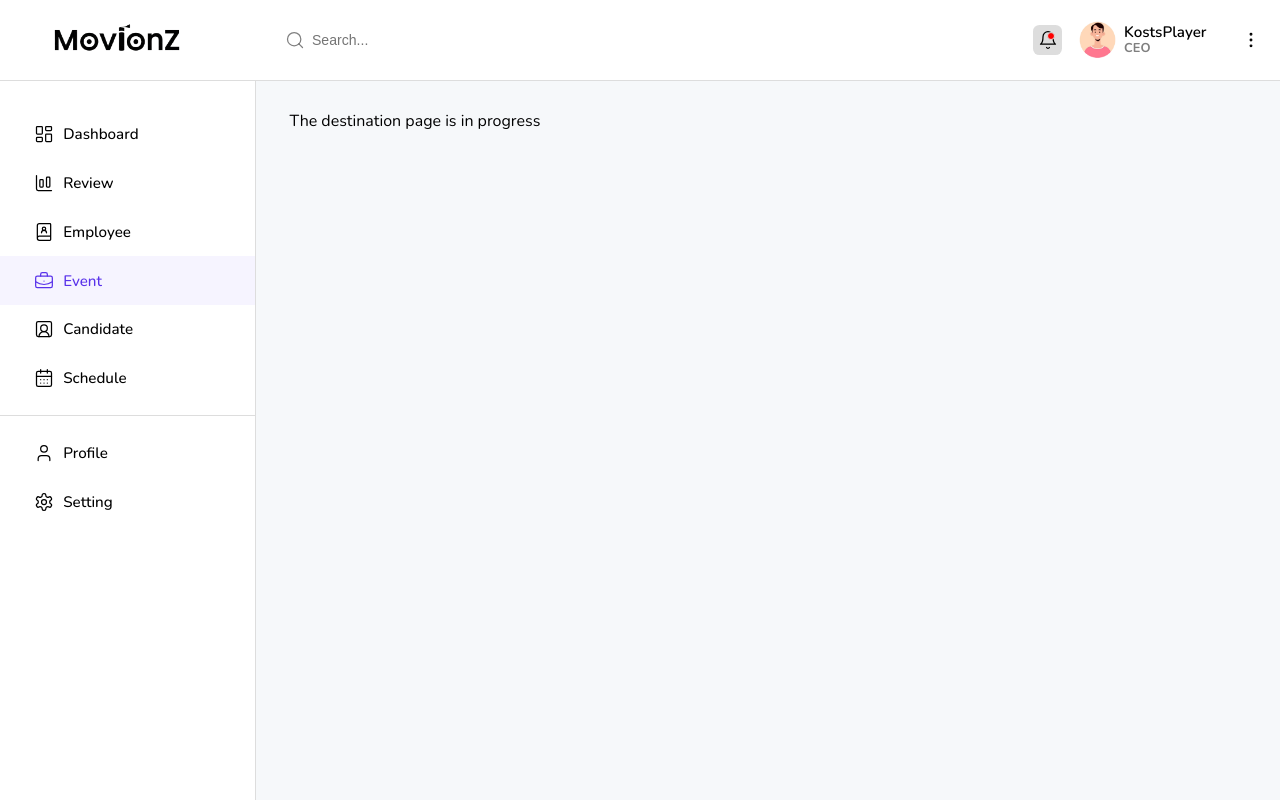
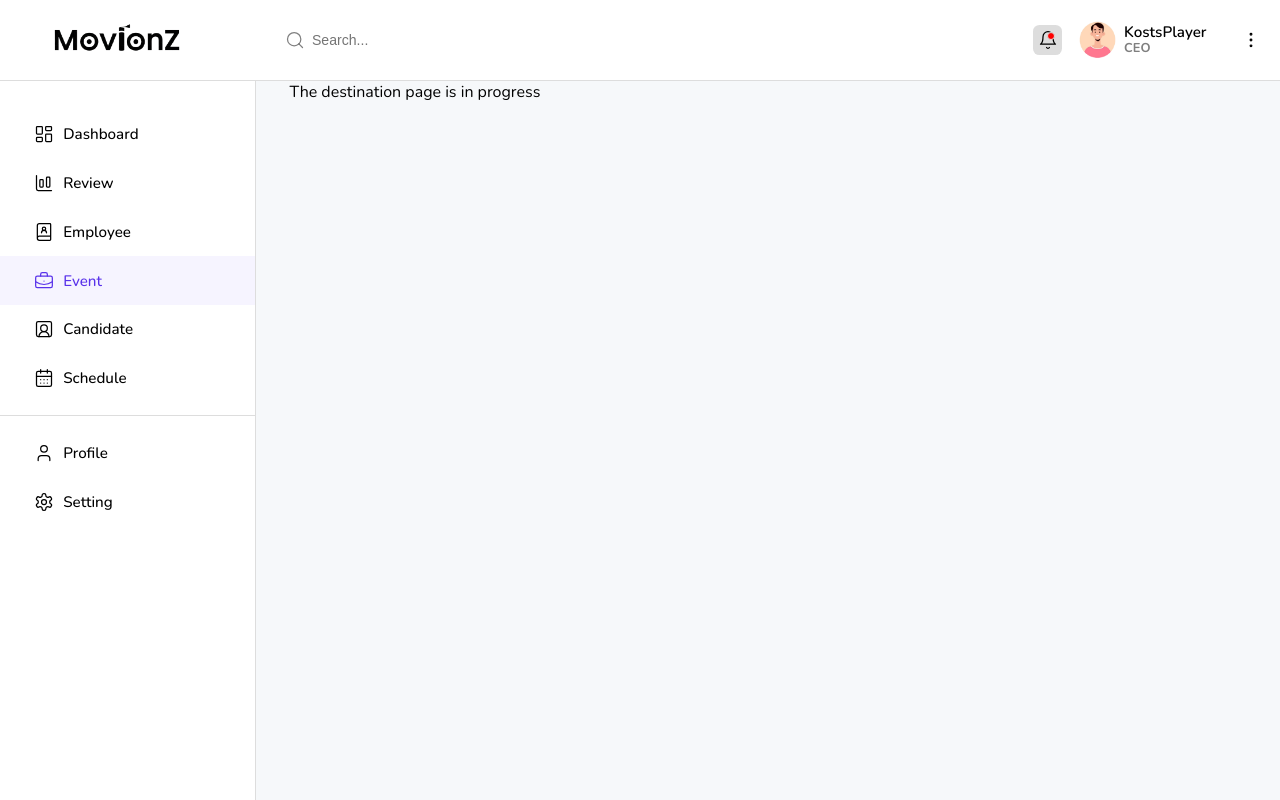
Before and after one commit to KostsPlayer/movionz-hrd, a React (Vite) app in the folder client/: page /event in a window 1280 px wide. Built offline with nearby package versions, Linux system fonts and the light colour scheme.

Commit message:
7th commit for movionz

```diff
--- a/client/src/component/Layout/_layout.scss
+++ b/client/src/component/Layout/_layout.scss
@@ -5,7 +5,8 @@
 
 .layout {
   width: 100%;
-  height: 100vh;
+  height: auto;
+  min-height: 100vh;
   display: grid;
   grid-template-areas:
     "topbar topbar"
@@ -26,7 +27,7 @@
   .content {
     width: 100%;
     height: auto;
-    padding: 1.8rem 2.1rem;
+    padding: 0 2.1rem;
     grid-area: content;
     background-color: #f6f8fa;
   }
--- a/client/src/main.css
+++ b/client/src/main.css
@@ -23,6 +23,7 @@
   grid-template-rows: repeat(3, auto);
   grid-template-areas: "display display" "statistic statistic" "status composition";
   gap: 2rem;
+  padding: 1.8rem 0;
 }
 .dashboard .display-data {
   grid-area: display;
@@ -265,6 +266,7 @@
   height: fit-content;
   width: 100%;
   position: relative;
+  padding: 1.8rem 0;
 }
 .schedule-center .schedule-container {
   display: flex;
@@ -380,15 +382,16 @@
   align-items: center;
   flex-direction: column;
   gap: 1.4rem;
+  padding: 1.8rem 0;
   padding-left: 2.1rem;
 }
 .schedule-right::before {
   content: "";
   position: absolute;
-  top: -30px;
+  top: 0;
   left: 2rem;
   width: 125%;
-  height: 115%;
+  height: 100%;
   background-color: #fff;
   z-index: 1;
   border-left: 2px solid #ddd;
@@ -592,7 +595,8 @@
 
 .layout {
   width: 100%;
-  height: 100vh;
+  height: auto;
+  min-height: 100vh;
   display: grid;
   grid-template-areas: "topbar topbar" "sidebar content";
   grid-template-columns: auto 1fr;
@@ -782,7 +786,7 @@
 .layout .content {
   width: 100%;
   height: auto;
-  padding: 1.8rem 2.1rem;
+  padding: 0 2.1rem;
   grid-area: content;
   background-color: #f6f8fa;
 }
@@ -799,4 +803,4 @@ body {
   overflow-x: hidden;
   overflow-y: auto;
   font-family: "Nunito", sans-serif;
-}/*# sourceMappingURL=main.css.map */
+}
--- a/client/src/pages/Dashboard/_dashboard.scss
+++ b/client/src/pages/Dashboard/_dashboard.scss
@@ -13,6 +13,7 @@
     "statistic statistic"
     "status composition";
   gap: 2rem;
+  padding: 1.8rem 0;
 
   .display-data {
     grid-area: display;
```
Also changed, not shown: client/src/pages/Schedule/_schedule.scss (+6 -2 lines).
